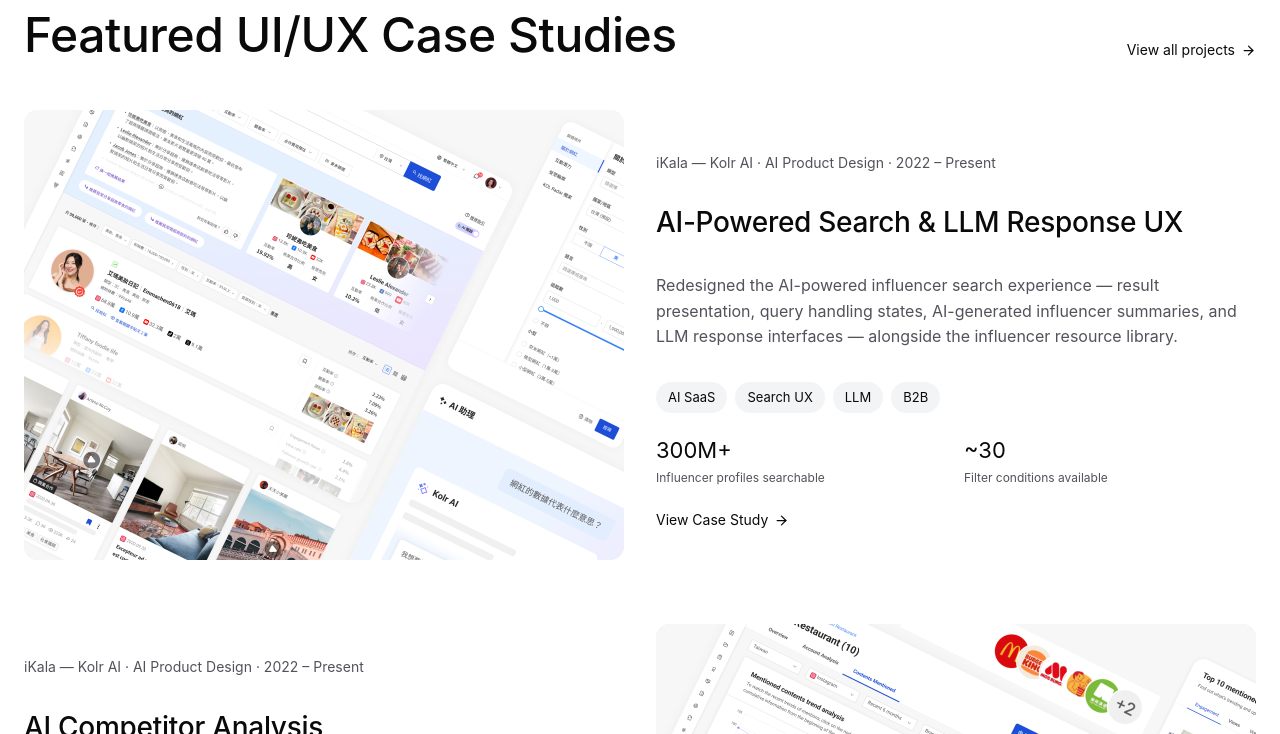
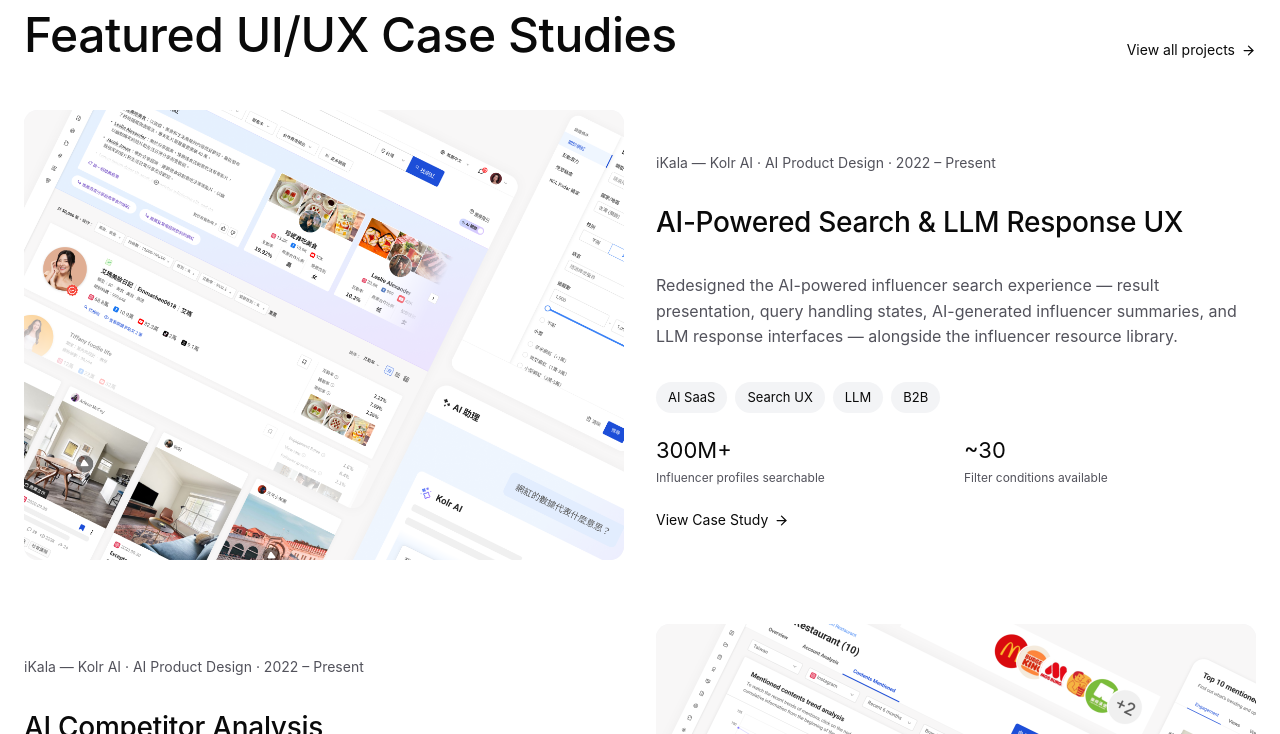
Before and after one commit to j2531000/portfolio, a plain HTML site: page index.html in a window 1280 px wide. In both pictures the pointer is over the picture 324 px from the left and 2861 px from the top of the page. Shown: the part 2527-3261 px from the top of the page. Drawn offline with nearby package versions, Linux system fonts and the light colour scheme.

Commit message:
Add files via upload

```diff
--- a/css/style.css
+++ b/css/style.css
@@ -321,6 +321,9 @@ h1, h2, h3 { margin: 0; font-weight: 500; letter-spacing: -0.01em; }
   object-fit: cover;
 }
 
+.proj-media img { transition: transform .4s ease; }
+.proj-media:hover img { transform: scale(1.03); }
+
 .proj-media .ph {
   width: 100%; height: 100%;
   display: flex; align-items: center; justify-content: center;
```
